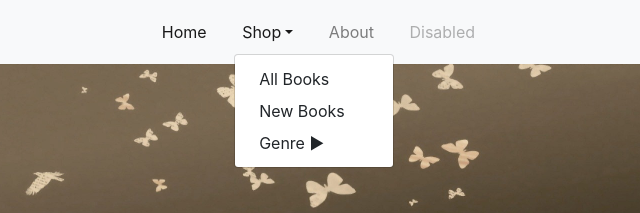
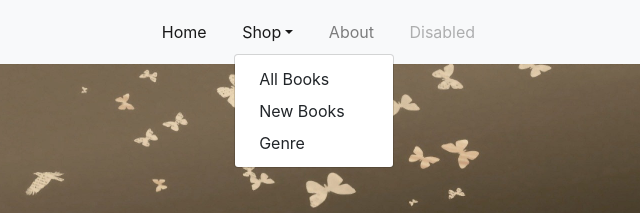
Before and after one commit to stfran/eCommerceBookStore, a plain HTML site: page index.html in a window 1280 px wide. Both pictures are taken after a click on the link "Shop". Shown: the top 213 px of the page, 166-806 px from the left. Drawn offline with nearby package versions, Linux system fonts and the light colour scheme; a web font is replaced by a local one.

Commit message:
removed random character in genre

```diff
--- a/index.html
+++ b/index.html
@@ -50,7 +50,7 @@
                 <div class="dropdown-menu" aria-labelledby="navbarDropdown">
                     <a class="dropdown-item" href="#">All Books</a>
                     <a class="dropdown-item" href="#">New Books</a>
-                    <a class="dropdown-item" id="genre" href="#">Genre ►</a>
+                    <a class="dropdown-item" id="genre" href="#">Genre</a>
                     <!--Sub Drop Down Menu-->
                     <div class="dropdown-menu sub-menu">
                         <a class="dropdown-item" href="#">Romance</a>
```
